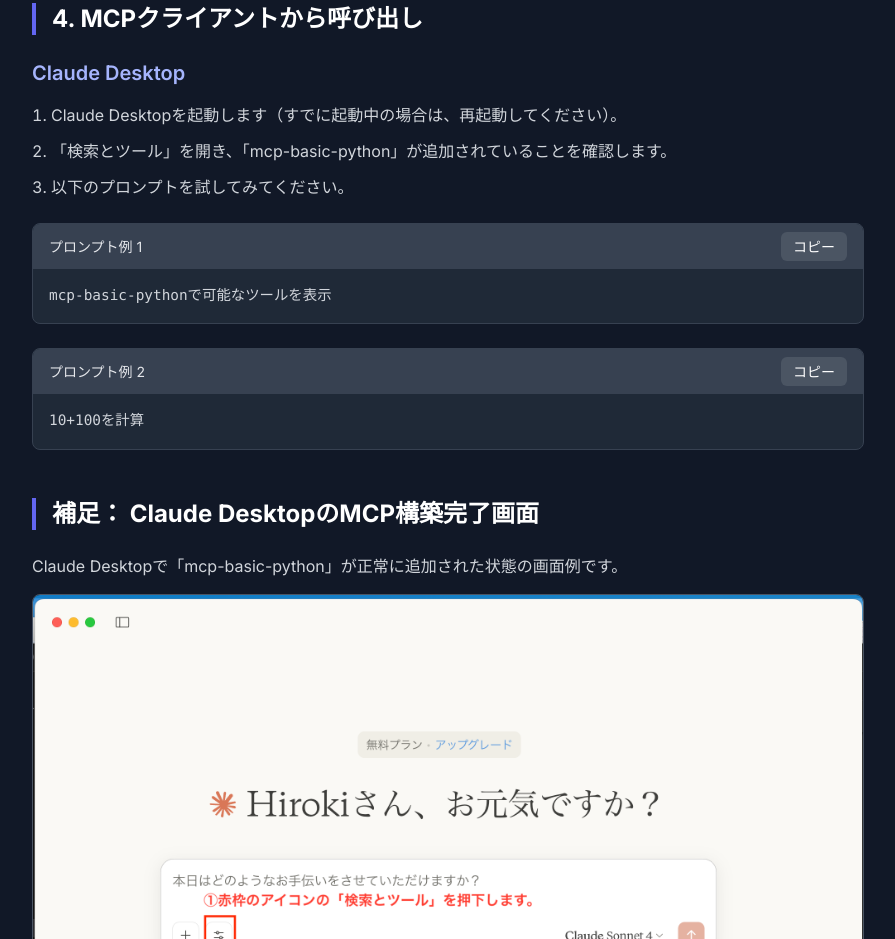
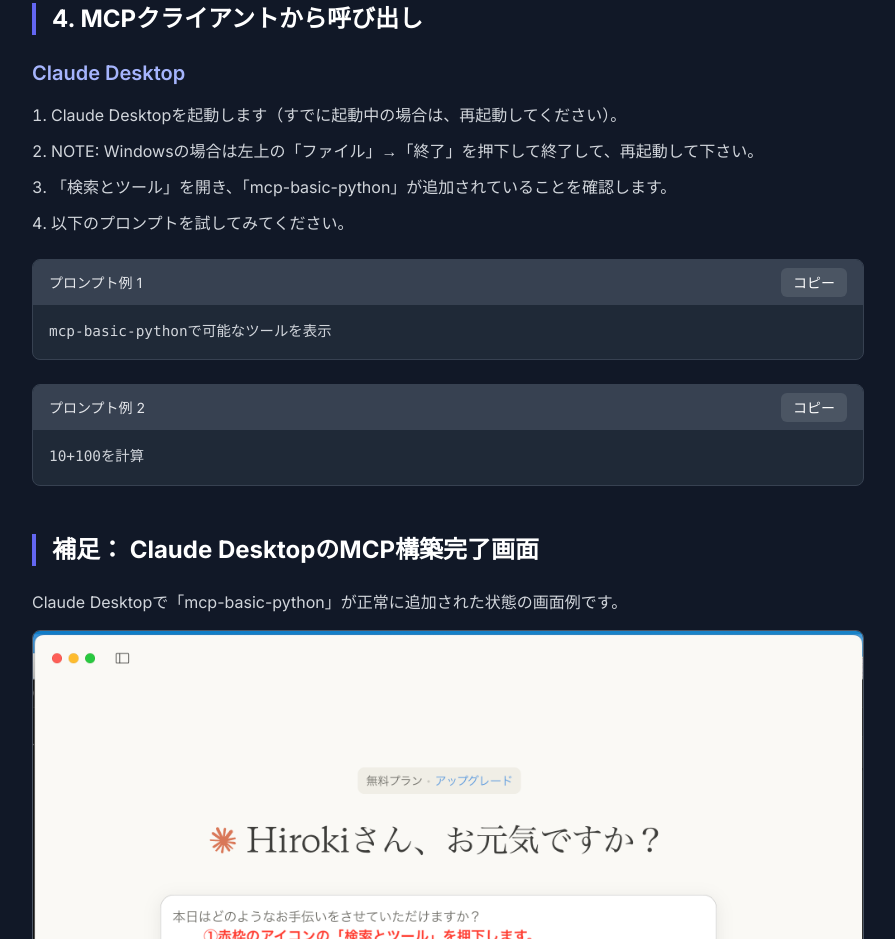
Before and after one commit to SuperMarimoBros/0626_mcp_handson, a plain HTML site: page docs/1_MCPの基本.html in a window 1280 px wide. Shown: the part 2829-3768 px from the top of the page, without its empty margins (192-1087 px from the left). Drawn offline with nearby package versions, Linux system fonts and the light colour scheme.

Commit message:
修正: Claude Desktopの再起動手順に関する注意事項を追加

```diff
--- a/docs/1_MCPの基本.html
+++ b/docs/1_MCPの基本.html
@@ -269,6 +269,7 @@
                 <h3 class="text-xl font-semibold text-indigo-300 mb-4">Claude Desktop</h3>
                 <ol class="list-decimal list-inside space-y-3 text-gray-300 mb-6">
                     <li>Claude Desktopを起動します（すでに起動中の場合は、再起動してください）。</li>
+                    <li>NOTE: Windowsの場合は左上の「ファイル」→「終了」を押下して終了して、再起動して下さい。</li>
                     <li>「検索とツール」を開き、「mcp-basic-python」が追加されていることを確認します。</li>
                     <li>以下のプロンプトを試してみてください。</li>
                 </ol>
```
